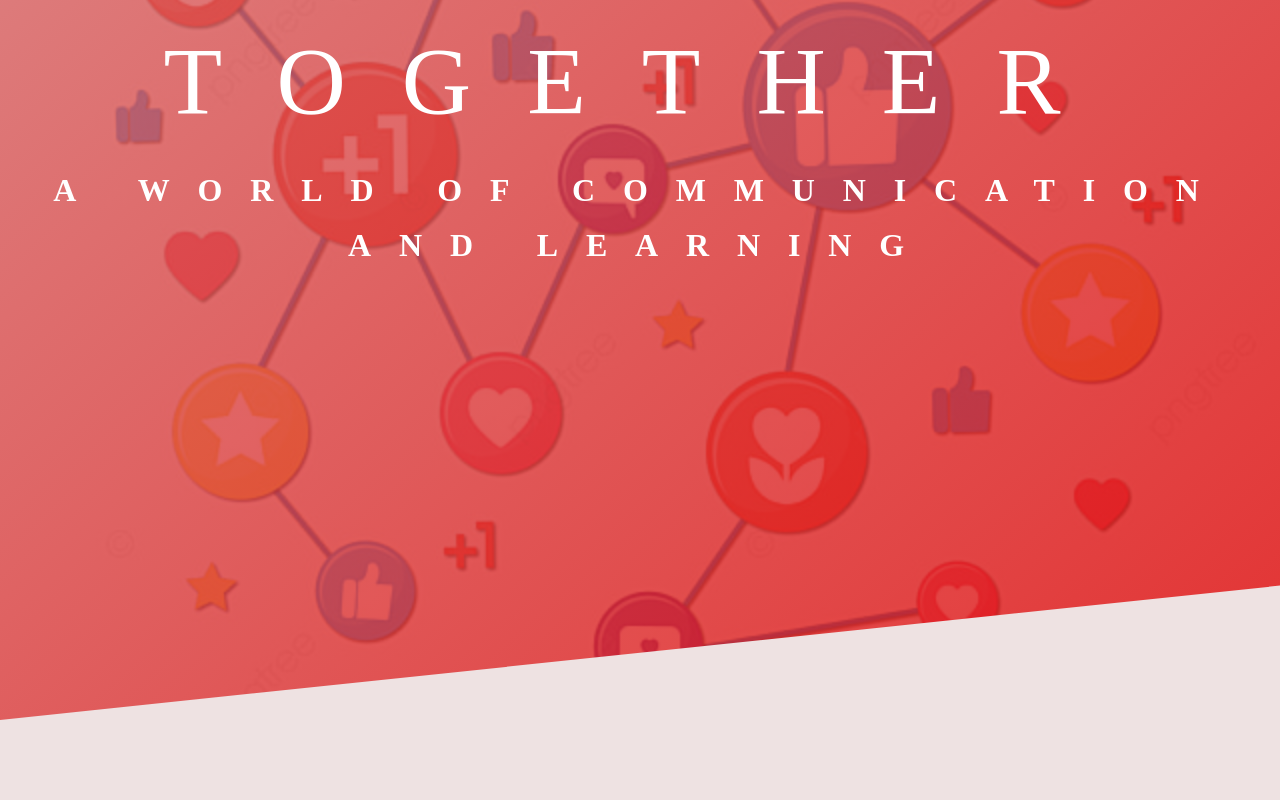
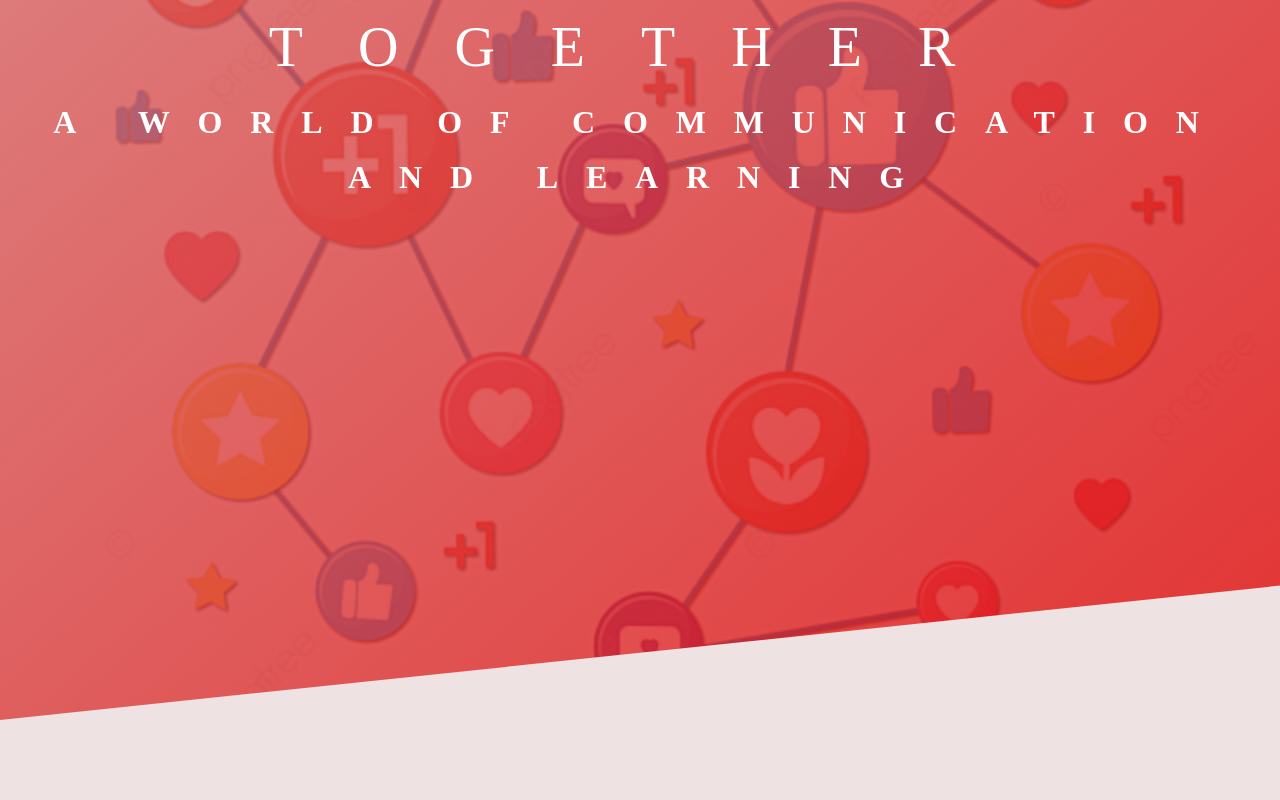
Before and after one commit to together-project-5/MERAKI_Academy_Project_5, a React (Create React App) app in the folder frontend/: page /together in a window 1280 px wide. Shown: the top 800 px of the page. Built offline with nearby package versions, Linux system fonts and the light colour scheme.

Commit message:
Final edits

```diff
--- a/frontend/src/components/together/style.css
+++ b/frontend/src/components/together/style.css
@@ -44,7 +44,7 @@ body {
 
 .mainText {
   display: block;
-  font-size: 6rem;
+  font-size: 3.5rem;
   font-weight: 400;
   letter-spacing: 3.5rem;
   animation-name: moveInLeft;
@@ -110,7 +110,7 @@ body {
 }
 
 .features-box:hover {
-  transform: translateY(-1.5rem) scale(1.3);
+  transform: translateY(-1.1rem) scale(1.1);
 }
 
 .lastSection{
@@ -140,5 +140,6 @@ body {
 
 .joinButton:hover{
   cursor: pointer;
-  transform: scale(1.5);
+  transform: scale(1.3);
+  transition: width 2s, height 2s, transform 2s;
 }
```
